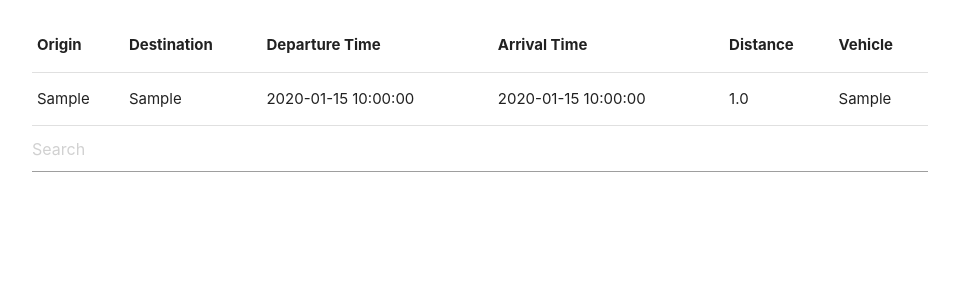
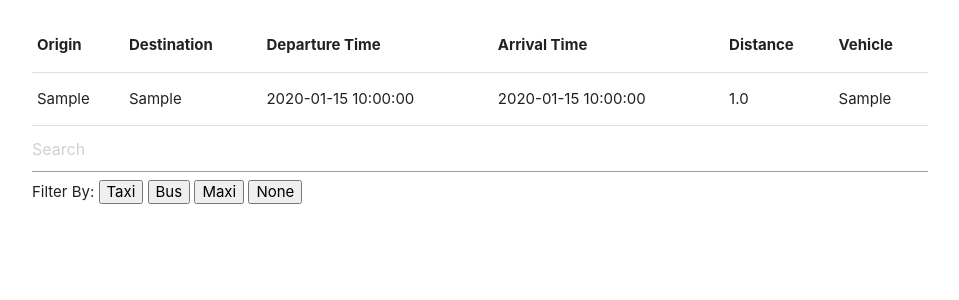
Before and after one commit to Ara-Ara-Arabians/info-2602-project-, a Flask app: page / in a window 1280 px wide. Shown: the part 181-481 px from the top of the page, without its empty margins (160-1119 px from the left). Run offline with Flask 3, Linux system fonts and the light colour scheme; tables that the repository leaves empty hold one stand-in row (values such as "Sample post").

Commit message:
added filter by buttons

```diff
--- a/App/controllers/route.py
+++ b/App/controllers/route.py
@@ -3,8 +3,8 @@ from App.database import db
 
 
 
-def create_route(origin, destination):
-    newroute = Route(origin = origin, destination =destination)
+def create_route(origin, destination, vehicle):
+    newroute = Route(origin = origin, destination =destination, vehicle = vehicle)
     db.session.add(newroute)
     db.session.commit()
     return newroute
@@ -19,3 +19,6 @@ def get_all_routes():
 
 def search_routes(search_word):
     return Route.query.filter_by(origin = search_word).all()
+
+def route_filter(filter_word):
+    return Route.query.filter_by(vehicle = filter_word).all()
--- a/App/templates/index.html
+++ b/App/templates/index.html
@@ -35,6 +35,14 @@
         <form id  = "search" method = "post" action = "/search" >
             <input placeholder = "Search" type = "text" name = "search_term">
         </form>
+
+        <form id  = filter_taxi action = "/filter"  method = "get">
+            Filter By:  <input type = "Submit" name = "filter_button" value = "Taxi">
+                        <input type = "Submit" name = "filter_button" value = "Bus">
+                        <input type = "Submit" name = "filter_button" value = "Maxi">
+                        <input type = "Submit" name = "filter_button" value = "None">
+
+        </form>
     </div>
 
 {% endblock %}
--- a/App/views/index.py
+++ b/App/views/index.py
@@ -1,6 +1,6 @@
 from flask import Blueprint, redirect, render_template, request, send_from_directory, jsonify
 from App.models import db
-from App.controllers import (create_user, get_all_routes, search_routes)
+from App.controllers import (create_user, get_all_routes, search_routes, route_filter)
 
 index_views = Blueprint('index_views', __name__, template_folder='../templates')
 
@@ -28,3 +28,14 @@ def search():
     return render_template('index.html', routes = found)
     # print("this is the search function call " + word["search_term"])
     # return word["search_term"]
+
+@index_views.route('/filter', methods=['GET'])
+def filter_routes():
+    rsult = request.args.get('filter_button')
+
+    if(rsult == "None"):
+        return redirect('/')
+
+    print(str(rsult))
+    filtered = route_filter(rsult)
+    return render_template('index.html', routes = filtered)
--- a/wsgi.py
+++ b/wsgi.py
@@ -28,8 +28,9 @@ User Commands
 @app.cli.command("newroute")
 @click.argument("origin", default = "Port-of-Spain")
 @click.argument("destination", default = "San Fernando")
-def create_route_function(origin, destination):
-    create_route(origin, destination)
+@click.argument("vehicle", default = "Taxi")
+def create_route_function(origin, destination, vehicle):
+    create_route(origin, destination, vehicle)
     print("route created!!!!")
 
 @app.cli.command("listRoutes")
```
